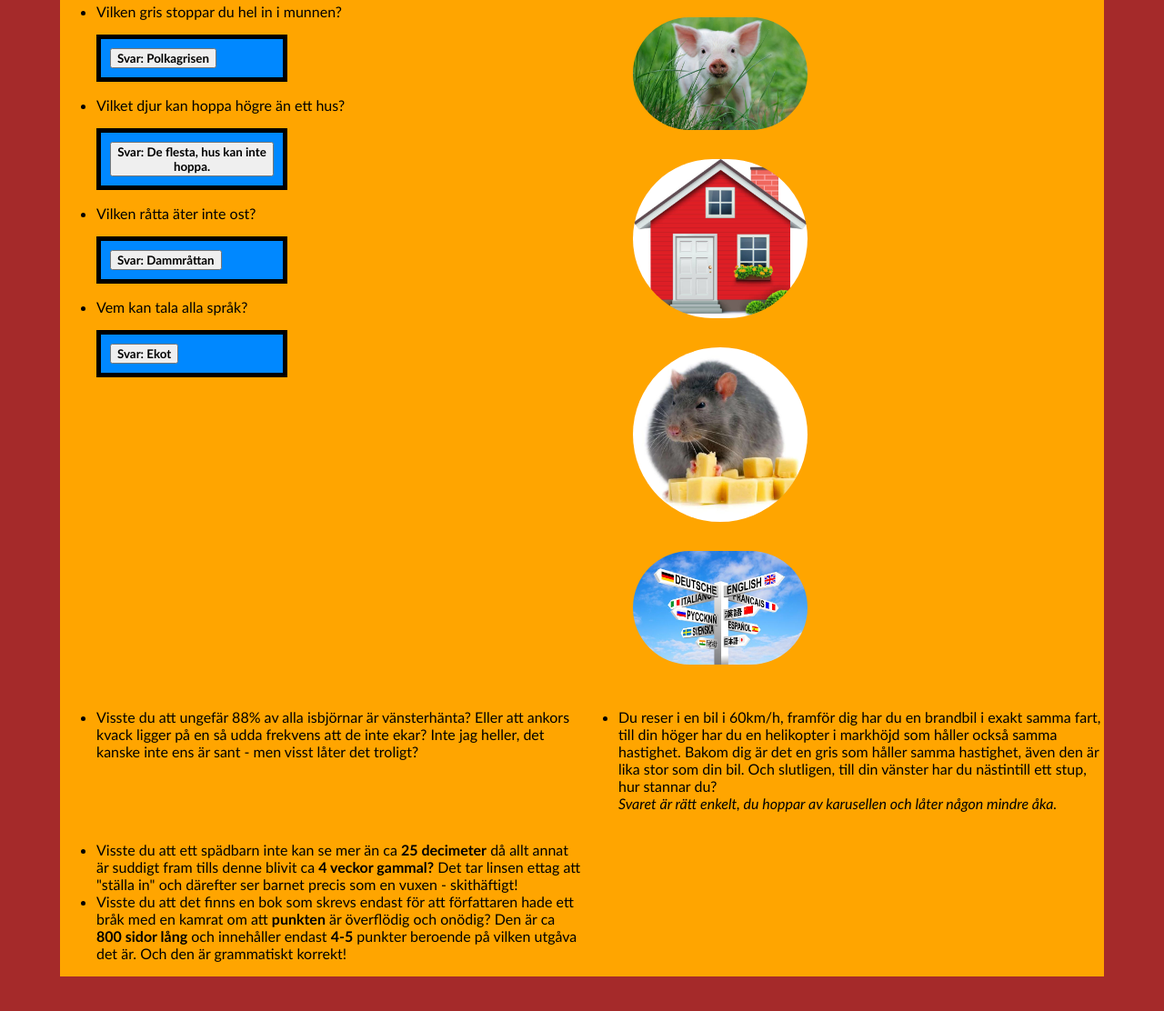
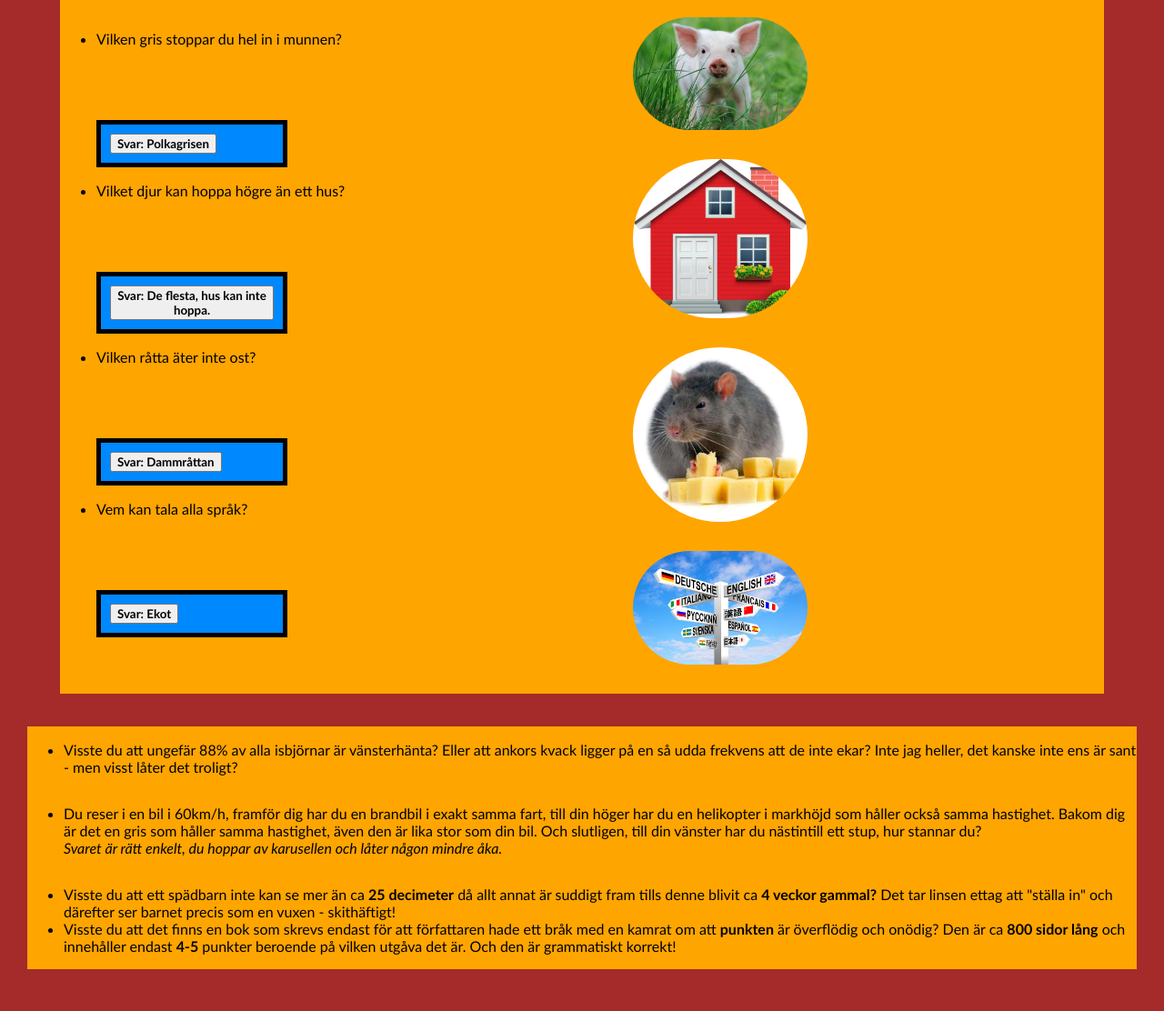
Before and after one commit to TimmyBartelius/Online-CV, a plain HTML site: page index.html in a window 1280 px wide. Shown: the part 732-1844 px from the top of the page at 91% size. Drawn offline with Linux system fonts and the light colour scheme.

Commit message:
Lagt till bilder och knepat och knåpat med text och bilder

```diff
--- a/index.html
+++ b/index.html
@@ -46,6 +46,8 @@
 			<img src="assets/rat-with-cheese.jpg" alt="picture-of-a-rat-with-cheese">
 			<img src="assets/languages-signpost.jpg" alt="picture-of-a-signpost-with-different-languages">
 		</ul>
+		</section>
+		<section class="list2">
 		<ul>
 			<li> Visste du att ungefär 88% av alla isbjörnar är vänsterhänta? Eller att ankors kvack ligger på en så udda frekvens att de inte ekar? Inte jag heller, det kanske inte ens är sant - men visst låter det troligt?</li>
 		</ul>
--- a/stylesheet.css
+++ b/stylesheet.css
@@ -42,14 +42,15 @@ body{
 	padding: 10px;
 	background-color: rgb(0, 136, 255);
 	color: orange;
+	margin-top: 5rem;
 }
 .lists{
 	display: grid;
-	grid-template-columns: repeat(2,1fr);
-	justify-content: space-between;
+	grid-template-columns: repeat(2,1fr);	justify-content: space-between;
 	margin: 20px;
 	border: solid brown 1rem;
 	background-color: orange;
+	align-items:center;
 }
 .lists img{
 	display: flex;
@@ -59,3 +60,9 @@ body{
 	border-radius: 100rem;
 	padding: 1rem;
 }
+.list2{
+	display: flex;
+	flex-direction: column;
+	justify-content: center;
+	background-color: orange;
+}
```
